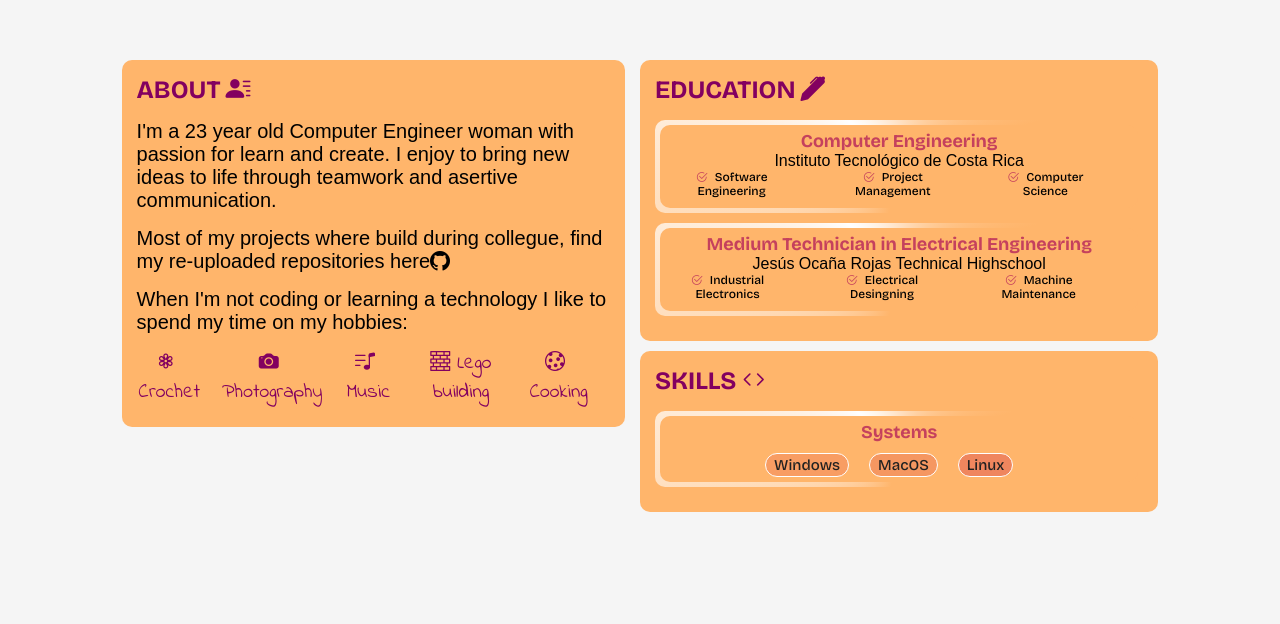
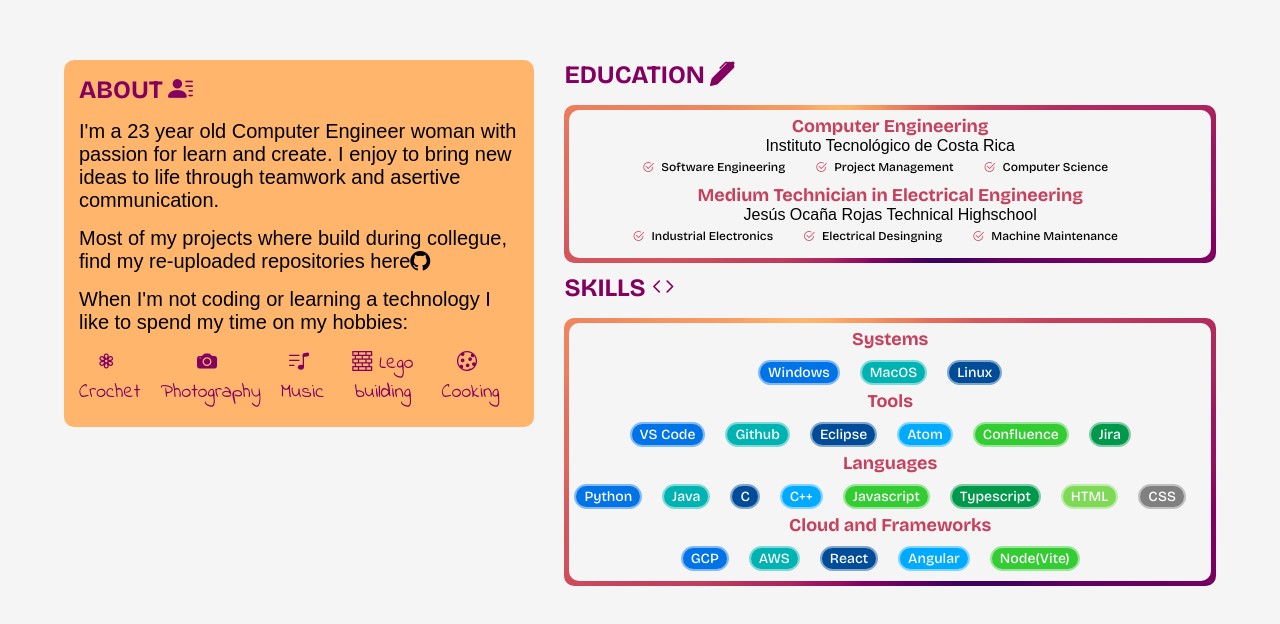
Before and after one commit to hilaryCC/Portfolio, a React (Vite) app in the folder client/: page / in a window 1280 px wide. Shown: the part 820-1444 px from the top of the page. Before the commit the page ends 1422 px from the top, so only its background shows below. Built offline with nearby package versions, Linux system fonts and the light colour scheme; a web font is replaced by a local one.

Commit message:
update about

```diff
--- a/client/src/App.jsx
+++ b/client/src/App.jsx
@@ -10,9 +10,7 @@
       <Cursor/>
       <Navbar/>
       <Hero/>
-      <div className='container'>
-        <About/>
-      </div>
+      <About/>
 
     </div>
   )
--- a/client/src/components/about/about.css
+++ b/client/src/components/about/about.css
@@ -1,12 +1,9 @@
 .about{
     margin: 80px auto;
     width: 90%;
-    height: fit-content;
+    height: 100%;
     display: flex;
-    align-items: flex-start;
-    justify-content: space-between;
     color: rgb(0, 0, 0);
-    position: relative;
 
 }
 
@@ -14,6 +11,9 @@
     flex-basis: 50%;
     align-self: flex-start;
     padding-right: 15px;
+    height: 100%;
+    position: relative;
+
 }
 .left p{
     margin-bottom: 15px;
@@ -26,20 +26,19 @@
 }
 
 .top, .bottom {
-    padding: 15px;
+    padding-left: 15px;
     margin-bottom: 10px;
   }
 
 .section{
     width: 100%;
-    height: fit-content;
+    height: 100%;
     background-color: rgb(255, 181, 107);
     border-radius: 10px;
-    overflow: hidden;
     padding: 15px;
 }
 
-.section h3{
+h3{
     font-family: "Bricolage Grotesque", sans-serif;
     font-size: 25px;
     margin-bottom: 15px;
@@ -78,7 +77,7 @@
 .card{
     margin: 0 auto;
     width: 100%;
-    background: rgb(255, 181, 107);
+    background: #f5f5f5;
     border-radius: 10px;
     padding: 5px;
     text-align: center;
@@ -95,6 +94,8 @@
     align-content: center;
     align-items: center;
     justify-content: center;
+    padding-bottom: 10px;
+    padding-top: 5px;
 }
 
 .card li{
@@ -112,7 +113,51 @@
 .border{
     margin: 0 auto;
     width: 100%;
-    background-image: conic-gradient(from var(--angle), white, rgb(255, 181, 107), rgb(255, 181, 107), white);
+    background-image: conic-gradient(from var(--angle),
+        rgb(255, 181, 107),
+        rgb(253, 175, 105),
+        rgb(248, 157, 99),
+        rgb(245, 151, 97),
+        rgb(239, 134, 94),
+        rgb(236, 128, 93),
+        rgb(227, 110, 92),
+        rgb(223, 104, 92),
+        rgb(213, 88, 92),
+        rgb(209, 82, 92),
+        rgb(196, 65, 93),
+        rgb(192, 59, 93),
+        rgb(178, 44, 94),
+        rgb(172, 38, 94),
+        rgb(156, 21, 95),
+        rgb(149, 15, 95),
+        rgb(131, 0, 96),
+        rgb(124, 0, 96),
+        rgb(104, 0, 96),
+        rgb(96, 0, 95),
+        rgb(72, 0, 95),
+        rgb(61, 0, 94),
+        rgb(61, 0, 94),
+        rgb(72, 0, 95),
+        rgb(96, 0, 95),
+        rgb(104, 0, 96),
+        rgb(124, 0, 96),
+        rgb(131, 0, 96),
+        rgb(149, 15, 95),
+        rgb(156, 21, 95),
+        rgb(172, 38, 94),
+        rgb(178, 44, 94),
+        rgb(192, 59, 93),
+        rgb(196, 65, 93),
+        rgb(209, 82, 92),
+        rgb(213, 88, 92),
+        rgb(223, 104, 92),
+        rgb(227, 110, 92),
+        rgb(236, 128, 93),
+        rgb(239, 134, 94),
+        rgb(245, 151, 97),
+        rgb(248, 157, 99),
+        rgb(253, 175, 105),
+        rgb(255, 181, 107) );
     border-radius: 10px;
     padding: 5px;
     position: relative;
@@ -156,18 +201,19 @@
 .skill-list{
     display: flex;
     justify-content: center;
+    padding-bottom: 5px;
 }
 
 .skill-list li{
     background: #c5415d;
-    color: #212121;
+    color: white;
     padding: 2px 8px;
-    font-size: 15px;
+    font-size: 14px;
     border-radius: 20px;
     outline: 0;
     align-items: center;
     justify-content: center;
     display: inline-flex;
     margin-top: 10px;
-    border: 1px solid white;
+    border: 2px solid #999797;
 }
--- a/client/src/components/about/about.jsx
+++ b/client/src/components/about/about.jsx
@@ -2,15 +2,26 @@
 import './about.css'
 import 'bootstrap-icons/font/bootstrap-icons.css';
 
+function lightenColor(hex, percent) {
+  let num = parseInt(hex.slice(1), 16);
+  let r = (num >> 16) + Math.round((255 - (num >> 16)) * (percent / 100));
+  let g = ((num >> 8) & 0x00ff) + Math.round((255 - ((num >> 8) & 0x00ff)) * (percent / 100));
+  let b = (num & 0x0000ff) + Math.round((255 - (num & 0x0000ff)) * (percent / 100));
+
+  return `#${(r << 16 | g << 8 | b).toString(16).padStart(6, '0')}`;
+}
 
 const About = () => {
   const systems = ["Windows", "MacOS", "Linux"];
+  const tools = ["VS Code", "Github", "Eclipse", "Atom", "Confluence", "Jira"]
+  const languages = ["Python", "Java", "C", "C++", "Javascript", "Typescript", "HTML", "CSS"]
+  const cloudsFram = ["GCP", "AWS", "React", "Angular", "Node(Vite)"]
   const colors = [
-    "#f89d63", "#f59761", "#ef865e", "#ec805d",
-    "#d5585c", "#d1525c", "#c5415d", "#c03b5d",
-    "#9c155f", "#950f5f", "#830060", "#7c0060",
-    "#680060", "#60005f", "#48005f", "#3d005e"
+    "#0073e6", "#00b3b3", "#004c99", "#00aaff",
+    "#33cc33", "#00994c", "#7ed957", "#808080",
+    "#d3d3d3", "#404040"
   ];
+  const borders = colors.map(color => lightenColor(color, 50));
   return (
     <div className='about'>
         <div className="left">
@@ -41,7 +52,7 @@
           </div>
         </div>
         <div className="right">
-          <div className="section top">
+          <div className="top">
             <h3>EDUCATION<i className="bi bi-pen-fill"></i></h3>
             <div className="border">
               <div className="card">
@@ -54,10 +65,7 @@
                   <li><i className="bi bi-check2-circle"></i>Project Management</li>
                   <li><i className="bi bi-check2-circle"></i>Computer Science</li>
                 </ul>
-              </div>
-            </div>
-            <div className="border">
-              <div className="card">
+
                 <h2>Medium Technician in Electrical Engineering</h2>
                 <p>
                   Jesús Ocaña Rojas Technical Highschool
@@ -69,8 +77,9 @@
                 </ul>
               </div>
             </div>
+
           </div>
-          <div className="section bottom">
+          <div className="bottom">
             <h3>SKILLS<i className="bi bi-code"></i></h3>
             <div className="border">
               <div className="card">
@@ -78,8 +87,38 @@
                 <div className='skill-list'>
                   {systems.map((system, index) => (
                     <li key={index}
-                      style={{ backgroundColor: colors[index % colors.length] }}>
+                      style={{ backgroundColor: colors[index % colors.length], borderColor: borders[index % borders.length]}}>
                         {system}
+                    </li>
+                  ))}
+                </div>
+
+                <h2>Tools</h2>
+                <div className='skill-list'>
+                  {tools.map((tool, index) => (
+                    <li key={index}
+                      style={{ backgroundColor: colors[index % colors.length], borderColor: borders[index % borders.length]}}>
+                        {tool}
+                    </li>
+                  ))}
+                </div>
+
+                <h2>Languages</h2>
+                <div className='skill-list'>
+                  {languages.map((language, index) => (
+                    <li key={index}
+                      style={{ backgroundColor: colors[index % colors.length], borderColor: borders[index % borders.length]}}>
+                        {language}
+                    </li>
+                  ))}
+                </div>
+
+                <h2>Cloud and Frameworks</h2>
+                <div className='skill-list'>
+                  {cloudsFram.map((cloud, index) => (
+                    <li key={index}
+                      style={{ backgroundColor: colors[index % colors.length], borderColor: borders[index % borders.length]}}>
+                        {cloud}
                     </li>
                   ))}
                 </div>
--- a/client/src/components/navbar/navbar.css
+++ b/client/src/components/navbar/navbar.css
@@ -1,6 +1,6 @@
 nav{
     width: 100%;
-    /*background: #333;*/
+    background: #f5f5f5;
     color: #000000;
     padding: 4px 0;
     position: fixed;
```
